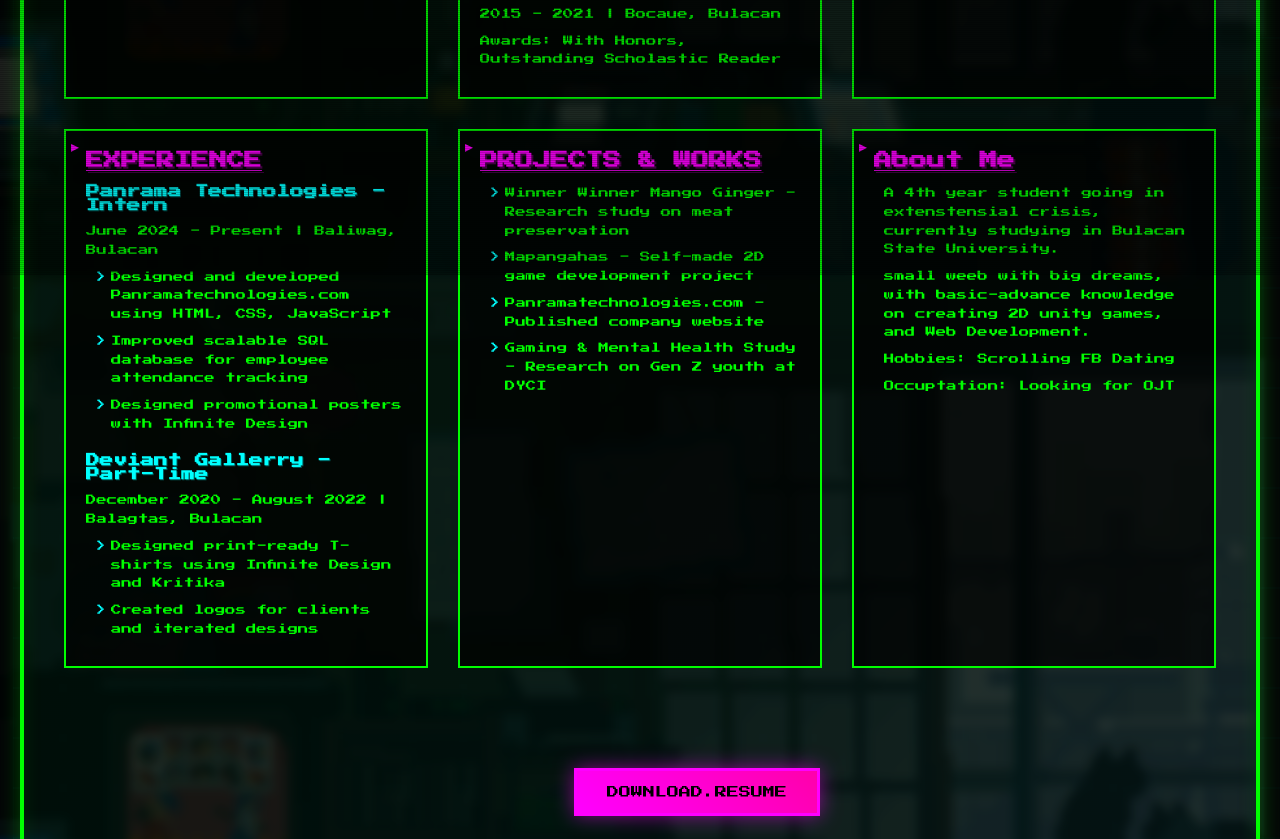
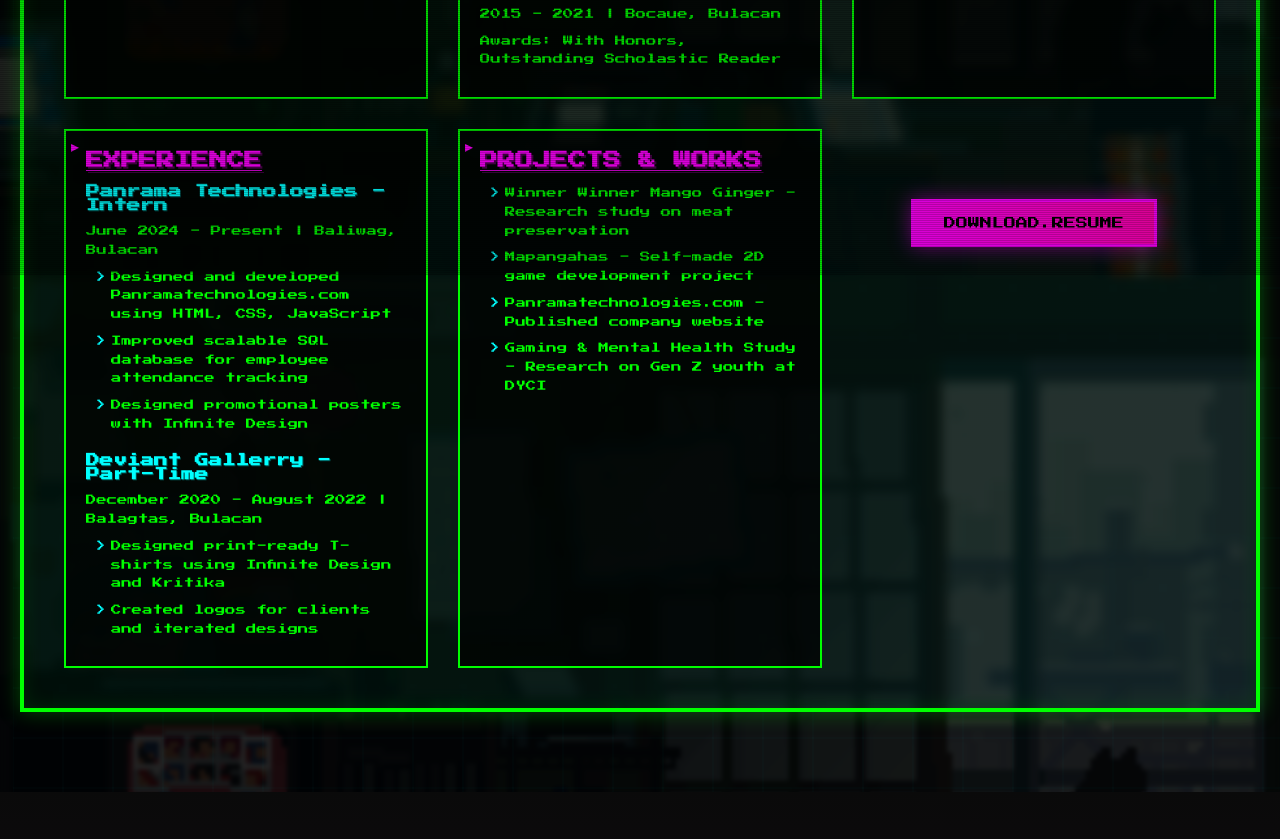
Before and after one commit to M3gu627/Personal-Website, a plain HTML site: page index.html in a window 1280 px wide. Shown: the part 525-1364 px from the top of the page. Drawn offline with Linux system fonts and the light colour scheme.

Commit message:
Update index.html

```diff
--- a/index.html
+++ b/index.html
@@ -74,18 +74,7 @@
                 </ul>
             </div>
 
-
-           <div class="resume-item">
-                <h2>About Me</h2>
-            <ul>
-                <p>A 4th year student going in extenstensial crisis, currently studying in Bulacan State University.</p>
-                <p>small weeb with big dreams, with basic-advance knowledge on creating 2D unity games, and Web Development. </p>
-                <p>Hobbies: Scrolling FB Dating</p>
-                <p>Occuptation: Looking for OJT</p>
-            </ul>
-            </div>
-
-        <div style="text-align: center; margin-top: 50px; position: relative; z-index: 1; margin-left: 500px">
+        <div style="text-align: center; margin-top: 50px; position: relative; z-index: 1;">
         <a href="Resmu.pdf" download="Resmu.pdf" class="pixel-btn">DOWNLOAD.RESUME</a>
         </div>
 
@@ -135,12 +124,6 @@
                 <h3>Effects & VFX</h3>
                 <p>Explosions, magic spells, and particle effects</p>
             </div>
-            <div class="portfolio-item">
-                <div class="portfolio-img">🎮</div>
-                <h3>Game Mockups</h3>
-                <p>Full game scene compositions and concept art</p>
-            </div>
-        </div>
     </section>
 
     <section id="games">
```
